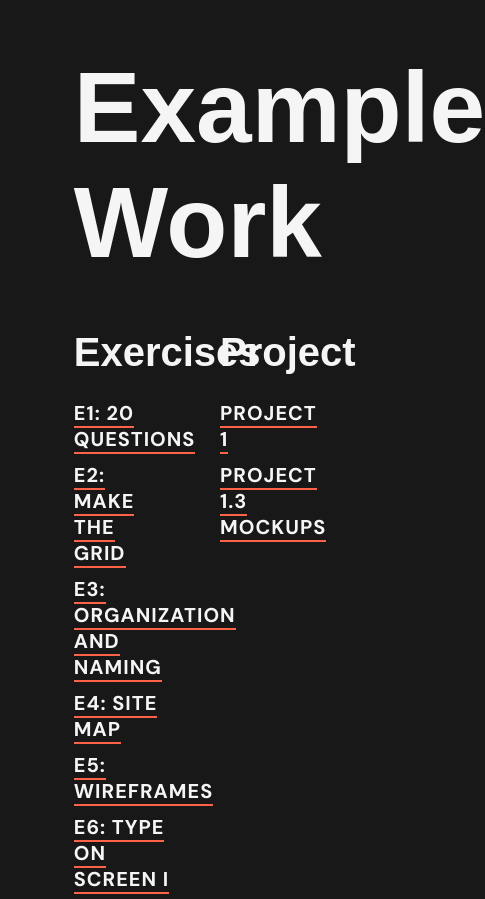
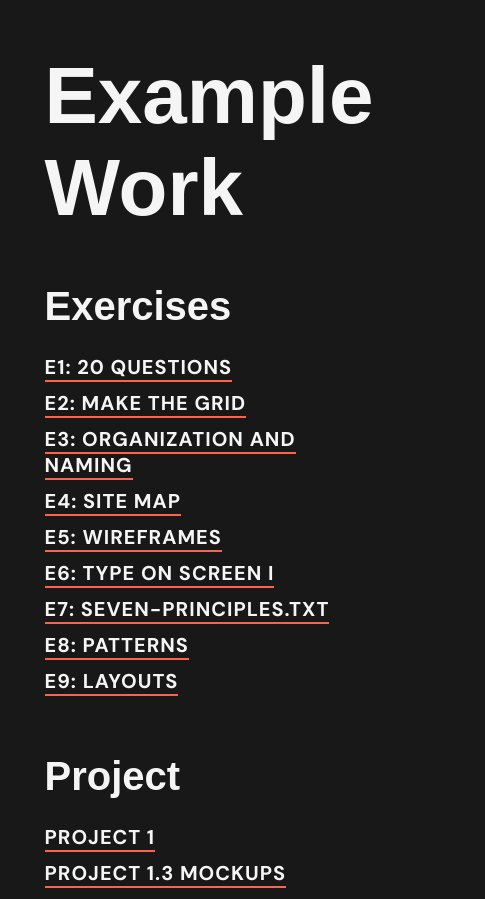
Before and after one commit to mmcdermott18/su2020-avt217, a plain HTML site: page index.html in a window 390 px wide. Shown: the top 899 px of the page, 485 px wide, since content can reach past the window. Drawn offline with Linux system fonts and the light colour scheme; a web font is replaced by a local one.

Commit message:
5point1 tutorial

```diff
--- a/css/main.css
+++ b/css/main.css
@@ -72,9 +72,7 @@ a:hover {
   border-bottom: 2px solid tomato;
 }
 
-
 /* if you are looking at this, ignore the below for right now */
-
 
 body.interior {
   background-color: whitesmoke;
@@ -107,3 +105,21 @@ main.exercise a:hover {
   color: tomato;
   border-bottom: 2px solid tomato;
 }
+
+/********** responsive styles **********/
+
+@media screen and (max-width: 900px) {
+  .col {
+    width: 100%;
+    margin-bottom: 50px;
+  }
+  header {
+    width: 90vw;
+  }
+  main {
+    width: 90vw;
+  }
+  h1 {
+    font-size: 4rem;
+  }
+}
--- a/e9/css/main.css
+++ b/e9/css/main.css
@@ -1,6 +1,3 @@
-
-
-
 * {
   box-sizing: border-box;
 }
```
